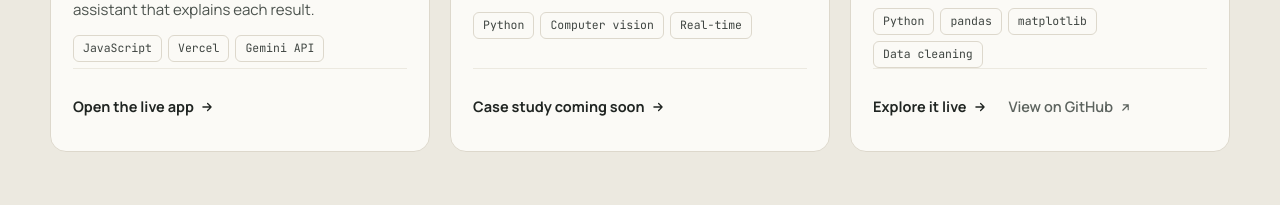
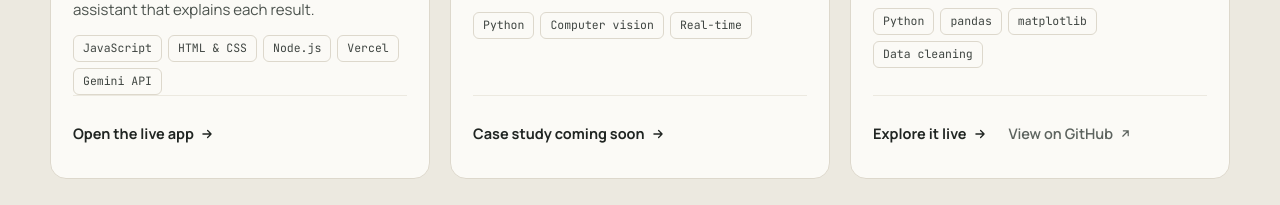
Before and after one commit to roykamwanza/roykamwanza.github.io, a plain HTML site: page index.html in a window 1280 px wide. Shown: the part 1564-1769 px from the top of the page. Drawn offline with nearby package versions, Linux system fonts and the light colour scheme; animation ran at ten frames a second.

Commit message:
Update pay calculator tech tags

```diff
--- a/app.js
+++ b/app.js
@@ -658,7 +658,7 @@ class Component extends DCLogic {
     const accent = this.props.accent ?? '#287A59';
     const filter = st.filter || 'All';
     const all = [
-      { isHand: false, isCar: false, isFilm: false, imgClass: 'rk-img', num: '01', year: '2026', stack: ['JavaScript', 'Vercel', 'Gemini API'], imgFilter: 'none', imgFit: 'cover', target: '_blank', link: 'https://zambia-take-home-pay.vercel.app', linkText: 'Open the live app', hasLink2: false, link2: '', link2Text: '', tag: 'Web app & AI', kicker: 'Web app · AI', title: 'Zambia Take-Home Pay Calculator', desc: 'Works out PAYE, NAPSA and NHIMA band by band for 2026, finds the salary needed for a target take-home, and has a Gemini-powered assistant that explains each result.', role: 'Solo project: design, build, deploy', outcome: 'Live on Vercel', img: 'assets/pay-calculator.png', alt: 'Zambia Take-Home Pay Calculator showing a K10,000 salary and K8,074 take-home pay' },
+      { isHand: false, isCar: false, isFilm: false, imgClass: 'rk-img', num: '01', year: '2026', stack: ['JavaScript', 'HTML & CSS', 'Node.js', 'Vercel', 'Gemini API'], imgFilter: 'none', imgFit: 'cover', target: '_blank', link: 'https://zambia-take-home-pay.vercel.app', linkText: 'Open the live app', hasLink2: false, link2: '', link2Text: '', tag: 'Web app & AI', kicker: 'Web app · AI', title: 'Zambia Take-Home Pay Calculator', desc: 'Works out PAYE, NAPSA and NHIMA band by band for 2026, finds the salary needed for a target take-home, and has a Gemini-powered assistant that explains each result.', role: 'Solo project: design, build, deploy', outcome: 'Live on Vercel', img: 'assets/pay-calculator.png', alt: 'Zambia Take-Home Pay Calculator showing a K10,000 salary and K8,074 take-home pay' },
       { isHand: true, isCar: false, isFilm: false, imgClass: 'rk-img', num: '02', target: '', year: '2025–26', stack: ['Python', 'Computer vision', 'Real-time'], imgFilter: 'saturate(.75) sepia(.1)', imgFit: 'cover', link: '#work', linkText: 'Case study coming soon', hasLink2: false, link2: '', link2Text: '', tag: 'Computer Vision & AI', kicker: 'Computer vision · Accessibility', title: 'Zambian Sign Language Recognition', desc: 'Real-time recognition of ZSL from a webcam, so deaf and hearing people can talk without an interpreter.', role: '[Sole engineer: data, model, app]', outcome: '[e.g. accuracy on N signs]', img: 'assets/sign-language.jpg', alt: 'Sign language recognition demo' },
       { isHand: false, isCar: false, isFilm: false, imgClass: 'rk-img', num: '03', target: '', year: '2026', stack: ['Python', 'pandas', 'matplotlib', 'Data cleaning'], imgFilter: 'none', imgFit: 'contain', link: '#play', linkText: 'Explore it live', hasLink2: true, link2: 'https://github.com/roykamwanza/zambia-food-prices', link2Text: 'View on GitHub', tag: 'Data analysis', kicker: 'Data analysis · Python', title: 'Zambia’s Staple Food Prices', desc: 'Four years of official ZamStats prices for mealie meal and maize, gathered from 10 government bulletins. Prices more than doubled in the drought, then fell back to mid-2023 levels.', role: 'Solo project: data, analysis, charts', outcome: '47 months of prices, cross-checked', img: 'assets/food-prices-chart.png', alt: 'Bar chart comparing food prices in December 2022, at their peak, and in October 2026' },
     ];
--- a/index.html
+++ b/index.html
@@ -97,6 +97,6 @@ a:focus-visible,button:focus-visible,input:focus-visible{outline:2px solid #287A
 <div id="app"></div>
 <noscript><p style="font-family:sans-serif;padding:24px">This portfolio needs JavaScript. You can also find Roy on <a href="https://www.linkedin.com/in/roy-kamwanza-0550b5244/">LinkedIn</a> and <a href="https://github.com/roykamwanza">GitHub</a>.</p></noscript>
 <script src="vendor/htm-preact.js?v=3.1.1"></script>
-<script src="app.js?v=d72e0d8f59"></script>
+<script src="app.js?v=c0f0cb6100"></script>
 </body>
 </html>
```
